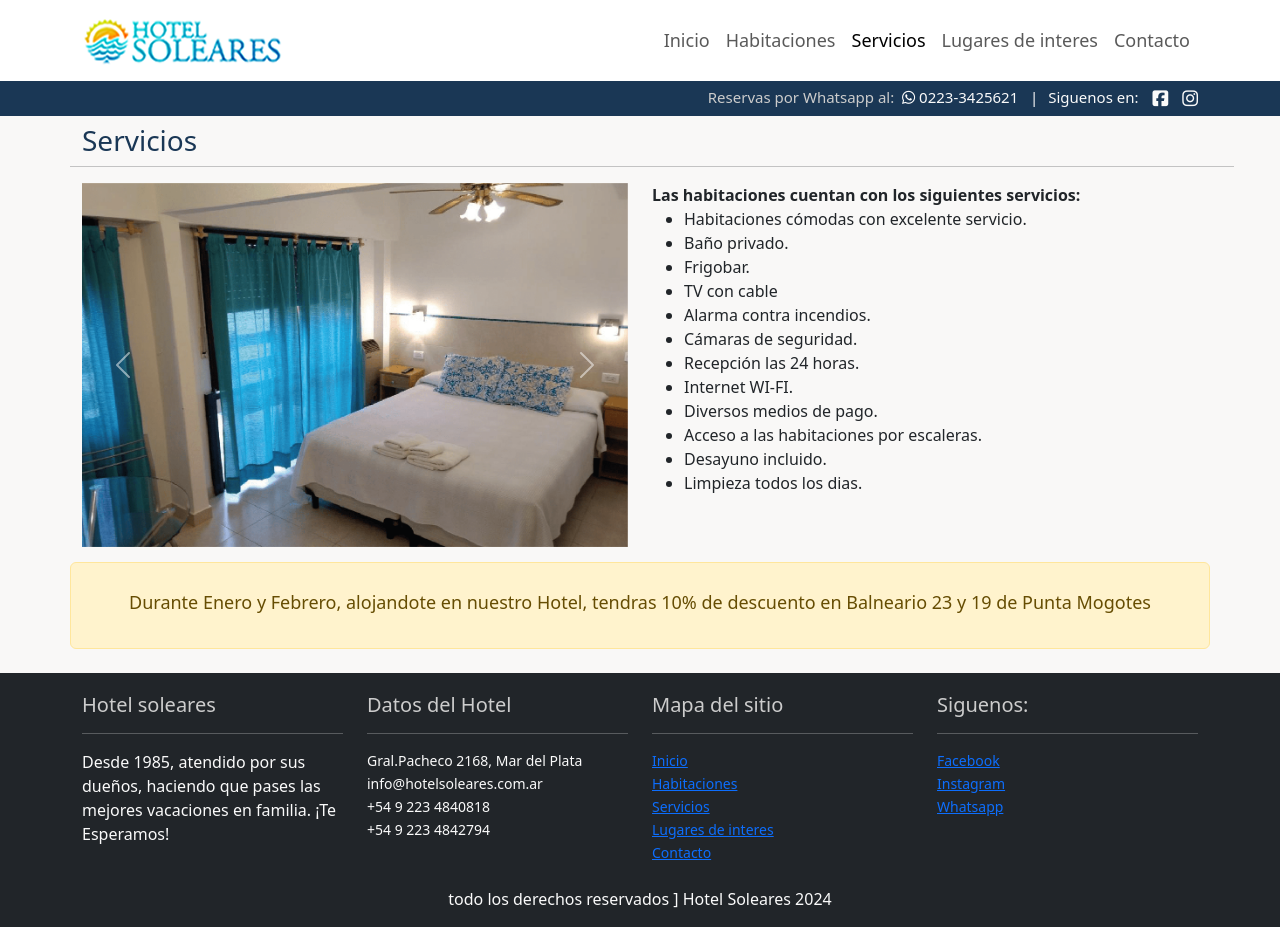
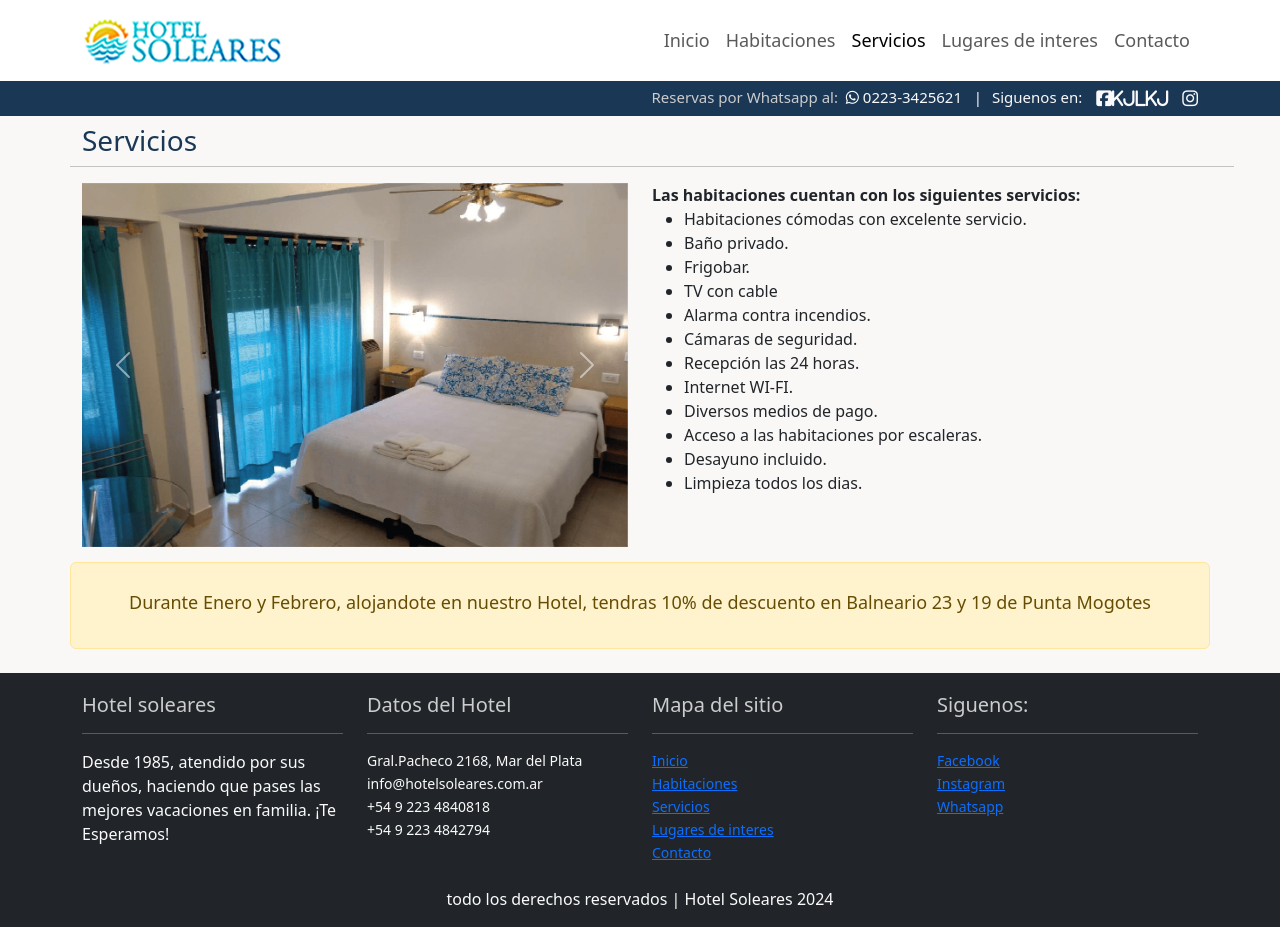
Before and after one commit to sslucasmv/entrega3lucasvolpe, a plain HTML site: page pages/servicios.html in a window 1280 px wide. Drawn offline with nearby package versions, Linux system fonts and the light colour scheme.

Commit message:
se cargan los archivos nuevos

```diff
--- a/pages/servicios.html
+++ b/pages/servicios.html
@@ -59,7 +59,7 @@
           </li>
           <li>
           <a href="" class="redessociales">
-            <i class="fa fa-facebook-square" aria-hidden="true"></i>
+            <i class="fa fa-facebook-square" aria-hidden="true">kjlkj</i>
           </a>
         </li>
         <li>
@@ -192,7 +192,7 @@
           </div>
 
             <div class="col-12 mt-4 text-alignC">
-              <p>todo los derechos reservados ] Hotel Soleares 2024</p>
+              <p>todo los derechos reservados | Hotel Soleares 2024</p>
             </div>
           </div>
         </div>
```
Also changed, not shown: index.html (+1 -1 lines), pages/contacto.html (+1 -1 lines), pages/habitaciones.html (+1 -1 lines), pages/paseos.html (+1 -1 lines), pages/nueva.html (added).
